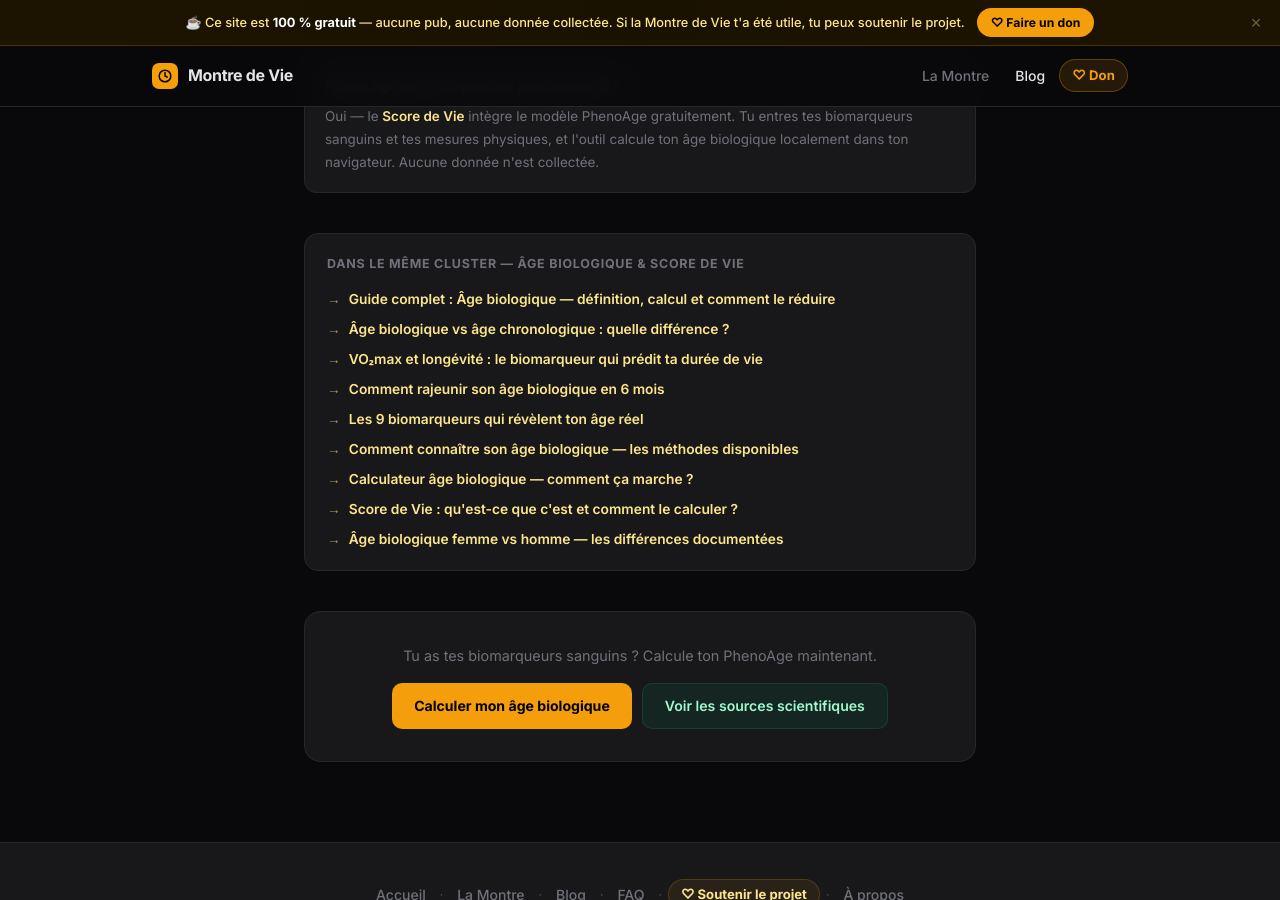
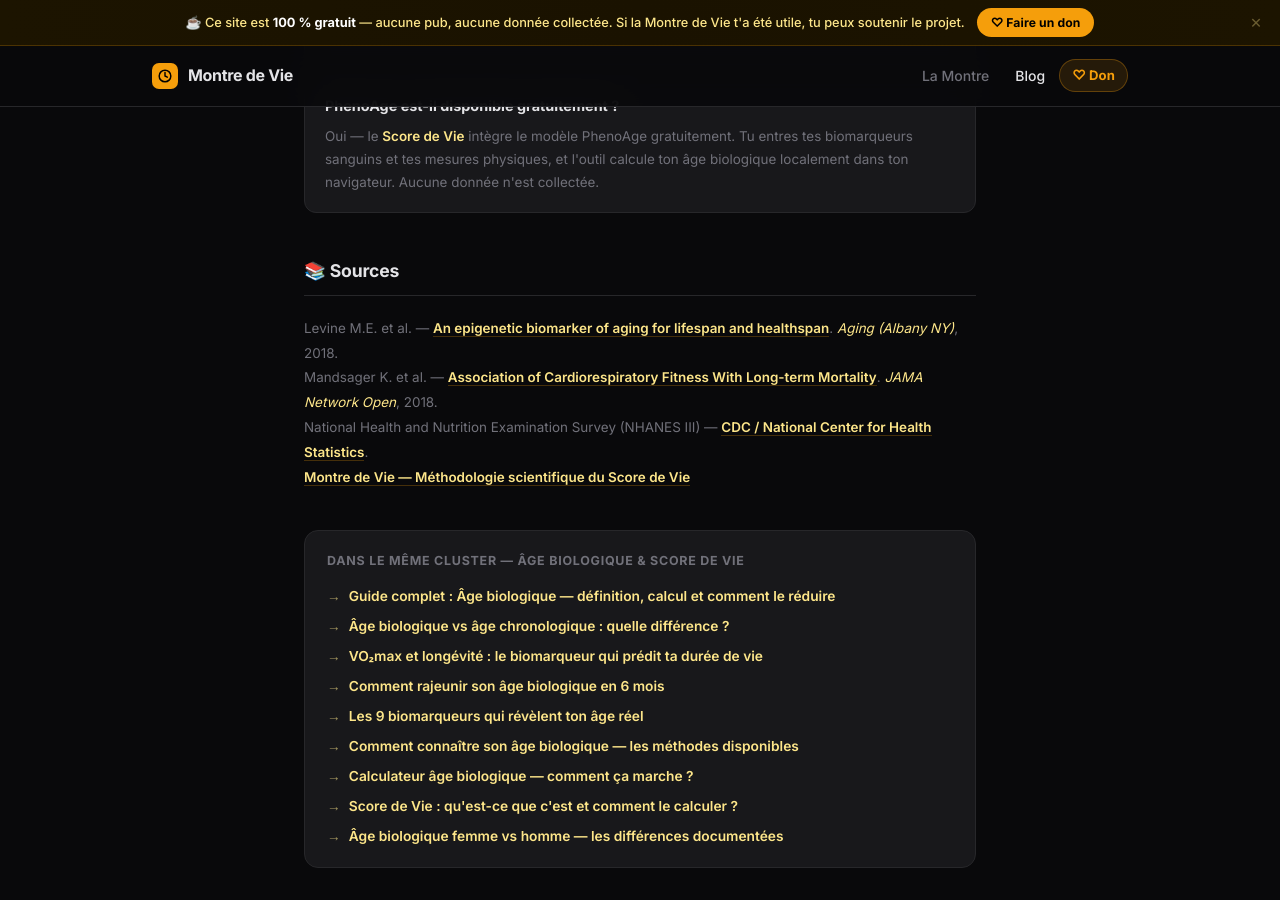
Before and after one commit to SebRunNature/memento-mori, a Jekyll site: the page built from blog/phenoage-algorithme-age-biologique/index.html, in a window 1280 px wide and 900 px high, scrolled down 5794 px. Built offline with Jekyll 4.4.1, drawn with Linux system fonts in a browser that asks for light colours; some of the changed text lies outside the part shown.

Commit message:
Update index.html

```diff
--- a/blog/phenoage-algorithme-age-biologique/index.html
+++ b/blog/phenoage-algorithme-age-biologique/index.html
@@ -1,7 +1,7 @@
 ---
 layout: default
-title: "PhenoAge : l'algorithme qui calcule ton vrai âge biologique"
-description: "Comment fonctionne PhenoAge, le modèle scientifique de Morgan Levine ? Les 9 biomarqueurs, la formule, et pourquoi c'est la référence mondiale pour calculer l'âge biologique."
+title: "PhenoAge : calcule ton âge biologique gratuitement (formule Levine 2018)"
+description: "PhenoAge (Morgan Levine, Yale 2018) : le modèle qui calcule ton âge biologique réel à partir de 9 biomarqueurs sanguins. Formule complète + calculateur gratuit, sans inscription."
 canonical: "https://montre-de-vie.com/blog/phenoage-algorithme-age-biologique/"
 ---
 
@@ -72,12 +72,12 @@
 {
   "@context": "https://schema.org",
   "@type": "Article",
-  "headline": "PhenoAge : l'algorithme qui calcule ton vrai âge biologique",
-  "description": "Comment fonctionne PhenoAge ? Les 9 biomarqueurs, la formule de Levine 2018, et pourquoi c'est la référence scientifique mondiale pour mesurer l'âge biologique.",
+  "headline": "PhenoAge : calcule ton âge biologique gratuitement (formule Levine 2018)",
+  "description": "PhenoAge (Morgan Levine, Yale 2018) : le modèle qui calcule ton âge biologique réel à partir de 9 biomarqueurs sanguins. Formule complète et calculateur gratuit.",
   "author": { "@type": "Person", "name": "Sébastien Salomon", "url": "https://montre-de-vie.com/apropos/" },
   "publisher": { "@type": "Organization", "name": "Montre de Vie", "url": "https://montre-de-vie.com" },
   "datePublished": "2026-05-18",
-  "dateModified": "2026-07-02",
+  "dateModified": "2026-08-10",
   "mainEntityOfPage": { "@type": "WebPage", "@id": "https://montre-de-vie.com/blog/phenoage-algorithme-age-biologique/" }
 }
 </script>
@@ -243,7 +243,7 @@
     &nbsp;&nbsp;&nbsp;&nbsp; + 0.00188 × Leucocytes<br>
     &nbsp;&nbsp;&nbsp;&nbsp; + 0.0554 × Âge chronologique
   </div>
-  <span class="formula-note">Coefficients publiés dans Levine, M.E. et al., Aging (Albany NY), 2018. DOI: 10.18632/aging.101414</span>
+  <span class="formula-note">Coefficients publiés dans Levine, M.E. et al., <em>An epigenetic biomarker of aging for lifespan and healthspan</em>, Aging (Albany NY), 2018. <a href="https://www.ncbi.nlm.nih.gov/pmc/articles/PMC6366976/" class="internal-link" target="_blank" rel="noopener">DOI: 10.18632/aging.101414</a></span>
 </div>
 
 <div class="formula-box">
@@ -375,6 +375,16 @@
   <div class="faq-a">Oui — le <a href="/score/">Score de Vie</a> intègre le modèle PhenoAge gratuitement. Tu entres tes biomarqueurs sanguins et tes mesures physiques, et l'outil calcule ton âge biologique localement dans ton navigateur. Aucune donnée n'est collectée.</div>
 </div>
 
+<!-- SOURCES -->
+<h2 class="ap-section-title">📚 Sources</h2>
+
+<p class="prose" style="font-size:.84rem;color:var(--muted)">
+  Levine M.E. et al. — <a href="https://www.ncbi.nlm.nih.gov/pmc/articles/PMC6366976/" class="internal-link" target="_blank" rel="noopener">An epigenetic biomarker of aging for lifespan and healthspan</a>. <em>Aging (Albany NY)</em>, 2018.<br>
+  Mandsager K. et al. — <a href="https://jamanetwork.com/journals/jamanetworkopen/fullarticle/2707428" class="internal-link" target="_blank" rel="noopener">Association of Cardiorespiratory Fitness With Long-term Mortality</a>. <em>JAMA Network Open</em>, 2018.<br>
+  National Health and Nutrition Examination Survey (NHANES III) — <a href="https://www.cdc.gov/nchs/nhanes/index.htm" class="internal-link" target="_blank" rel="noopener">CDC / National Center for Health Statistics</a>.<br>
+  <a href="/methodologie/" class="internal-link">Montre de Vie — Méthodologie scientifique du Score de Vie</a>
+</p>
+
 <!-- LIENS SŒURS -->
 <div class="sister-links">
   <span class="sister-title">Dans le même cluster — Âge biologique & Score de Vie</span>
```
